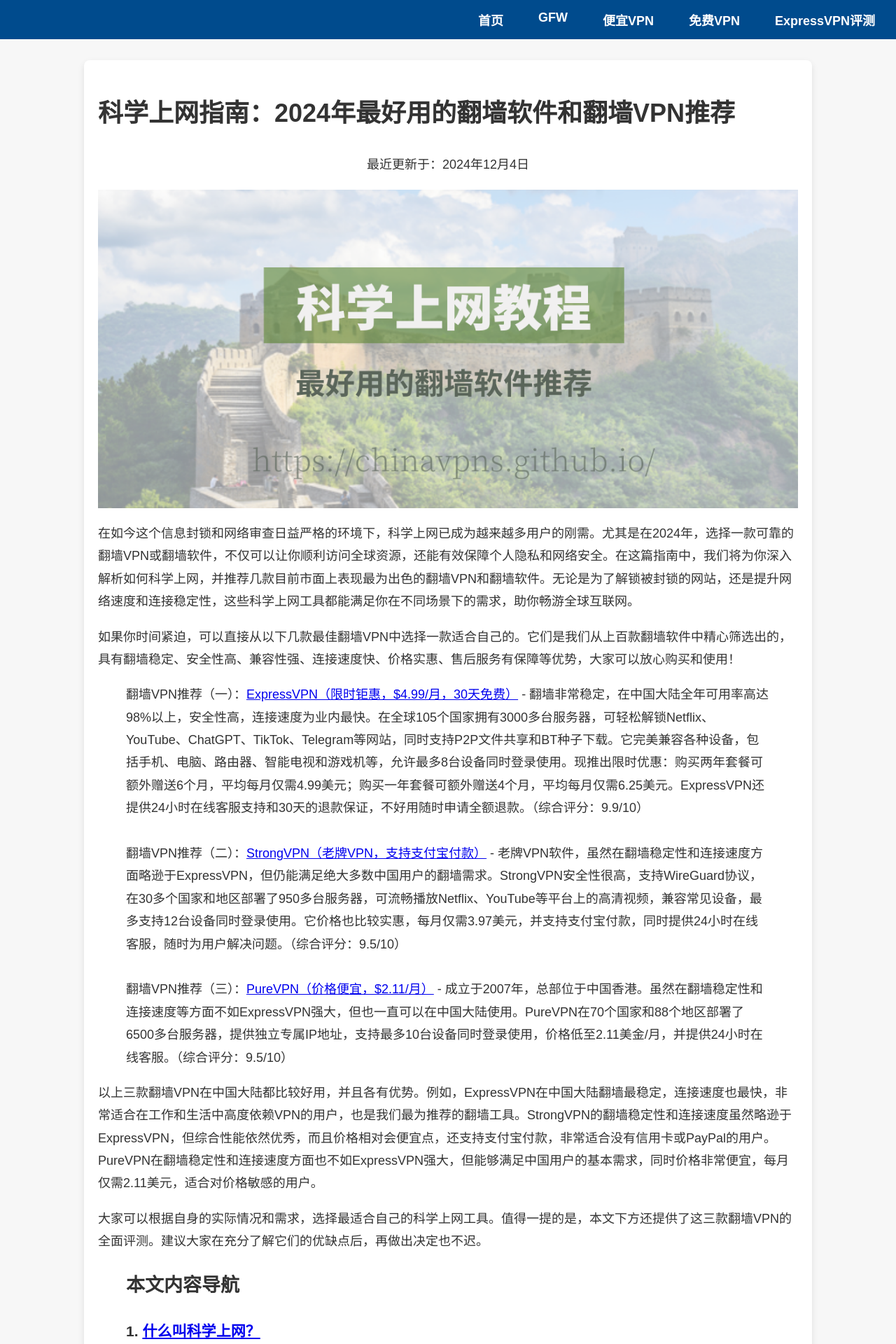
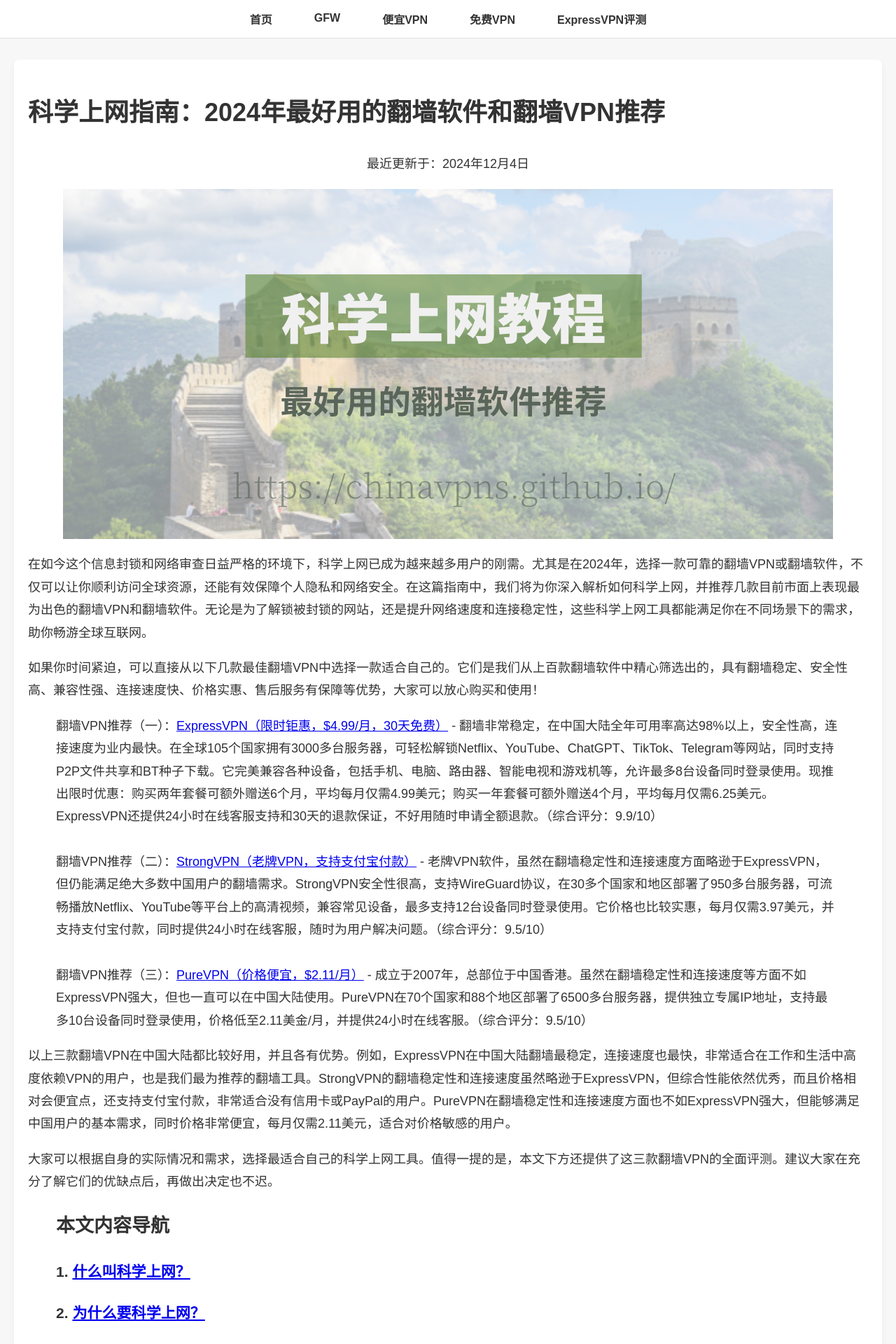
Before and after one commit to chinavpns/chinavpns.github.io, a Jekyll site: the page built from index.md, in a window 1280 px wide. Shown: the top 1920 px of the page at 70% size. Built offline with Jekyll 4.4.1, drawn with Linux system fonts in a browser that asks for light colours.

Commit message:
Update styles.css

```diff
--- a/assets/css/styles.css
+++ b/assets/css/styles.css
@@ -4,14 +4,15 @@
     font-size: 18px;
     margin: 0;
     padding: 0;
-    background-color: #f7f7f7; /* 正文背景颜色 */
+    background-color: #f7f7f7; /* 页面背景色，稍灰的白色 */
     color: #333;
 }
 
 /* 导航栏样式 */
 header nav {
-    background-color: #004b8d; /* 导航条背景色，参考网站蓝色 */
-    padding: 15px;
+    background-color: #ffffff; /* 导航条底色为白色 */
+    padding: 15px 0;
+    border-bottom: 1px solid #e0e0e0; /* 添加灰色分隔线 */
 }
 
 header nav ul.nav {
@@ -19,32 +20,32 @@
     margin: 0;
     padding: 0;
     display: flex;
-    justify-content: flex-end; /* 右对齐导航栏 */
-    gap: 20px;
+    justify-content: center; /* 导航栏居中 */
+    gap: 30px;
 }
 
 header nav ul.nav li a {
     text-decoration: none;
-    color: white; /* 导航条字体颜色为白色 */
+    color: #333; /* 导航条文字颜色 */
     font-weight: bold;
-    font-size: 18px;
+    font-size: 16px;
     padding: 10px 15px;
     transition: background-color 0.3s ease-in-out;
 }
 
 header nav ul.nav li a:hover {
-    background-color: rgba(255, 255, 255, 0.2); /* 悬停时的透明背景色 */
+    background-color: rgba(0, 0, 0, 0.05); /* 悬停时的浅灰背景色 */
 }
 
 /* 正文部分 */
 main {
-    max-width: 1000px; /* 限制正文宽度 */
+    max-width: 1200px; /* 限制正文最大宽度 */
     margin: 30px auto; /* 居中对齐 */
     padding: 20px;
     background-color: #ffffff; /* 正文背景为白色 */
-    border-radius: 8px;
-    box-shadow: 0 4px 10px rgba(0, 0, 0, 0.1); /* 添加阴影效果 */
-    line-height: 1.8;
+    border-radius: 8px; /* 添加圆角 */
+    box-shadow: 0 4px 10px rgba(0, 0, 0, 0.05); /* 添加轻微阴影效果 */
+    line-height: 1.8; /* 提高行间距 */
 }
 
 /* 图片样式 */
@@ -61,4 +62,6 @@
     margin-top: 20px;
     font-size: 14px;
     color: #666;
+    background-color: #f7f7f7; /* 页脚与背景保持一致 */
+    padding: 10px 0;
 }
```
